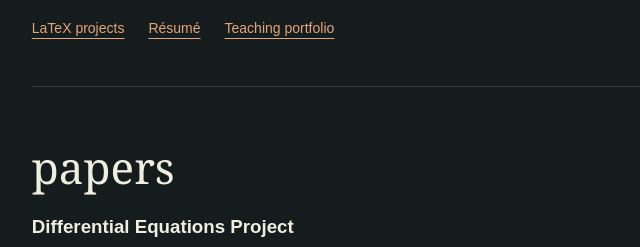
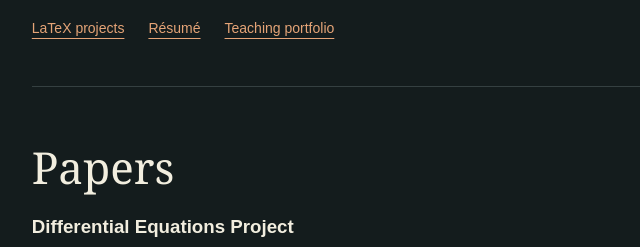
Before and after one commit to oscardelsalten/Oscar_T, a plain HTML site: page index.html in a window 1280 px wide. Shown: the part 2900-3147 px from the top of the page, 195-835 px from the left. Drawn offline with Linux system fonts and the light colour scheme.

Commit message:
Change heading 'papers' to 'Papers'

```diff
--- a/index.html
+++ b/index.html
@@ -192,7 +192,7 @@
     <p class="eyebrow">Portfolio layout preview</p>
     <nav aria-label="Portfolio"><a href="#latex-projects">LaTeX projects</a><a href="#resume">Résumé</a><a href="#teaching">Teaching portfolio</a></nav>
 <section id="latex-projects">
-    <h2>papers</h2>
+    <h2>Papers</h2>
 
     <h3>Differential Equations Project</h3>
     <p>
```
